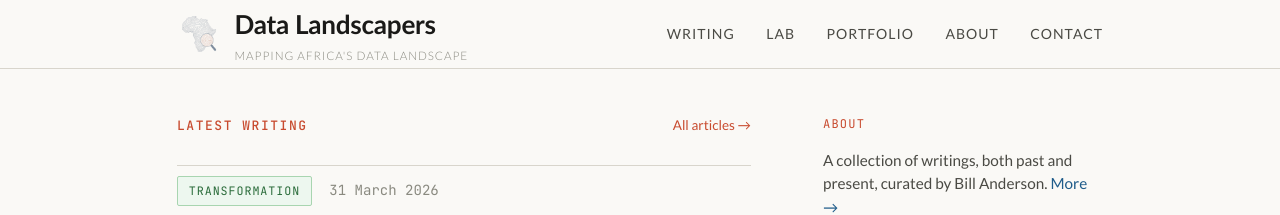
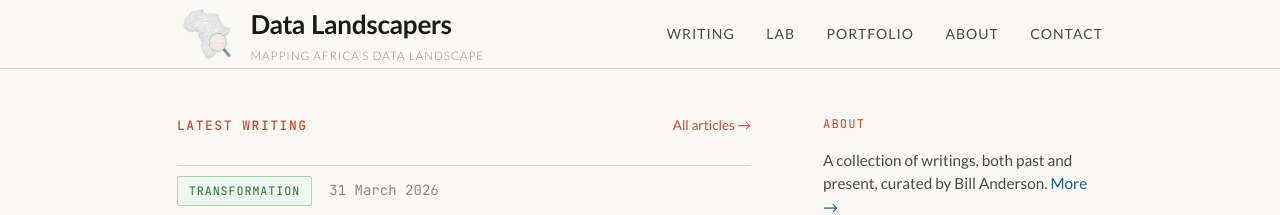
Before and after one commit to data-landscapers/data-landscapers.github.io, a Jekyll site: the page built from index.md, in a window 1280 px wide. Shown: the top 215 px of the page. Built offline with Jekyll 4.4.1, drawn with Linux system fonts in a browser that asks for light colours.

Commit message:
Update main.css

```diff
--- a/assets/css/main.css
+++ b/assets/css/main.css
@@ -115,7 +115,7 @@ figcaption { font-size: 0.82rem; color: var(--accent); margin-top: 0.5rem; line-
 }
 
 .site-logo { font-family: var(--display); font-size: 1.45rem; font-weight: 700; color: var(--ink); border: none; letter-spacing: -0.01em; flex-shrink: 0; display: flex; align-items: center; gap: 0.75rem; }
-.site-logo__img { height: 44px; width: 44px; display: block; }
+.site-logo__img { height: 60px; width: 60px; display: block; }
 .site-logo__text { display: flex; flex-direction: column; }
 .site-logo:hover { color: var(--accent); border: none; }
 .site-logo__sub { font-family: var(--serif); font-size: 0.65rem; font-weight: 300; color: var(--ink-faint); text-transform: uppercase; letter-spacing: 0.08em; display: block; margin-top: -3px; }
```
